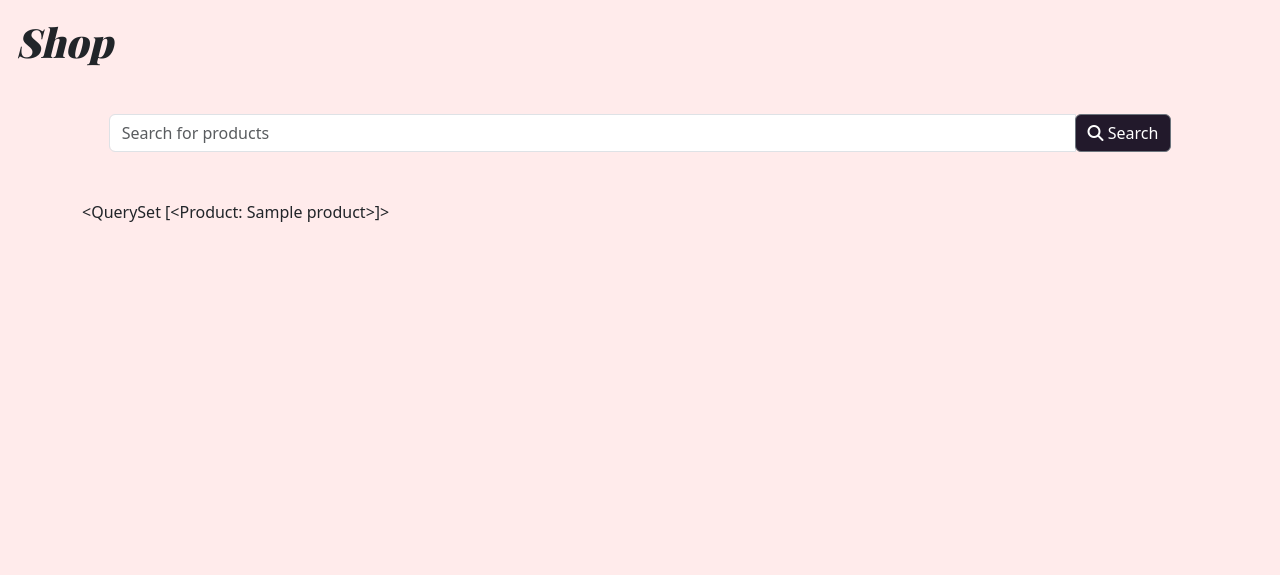
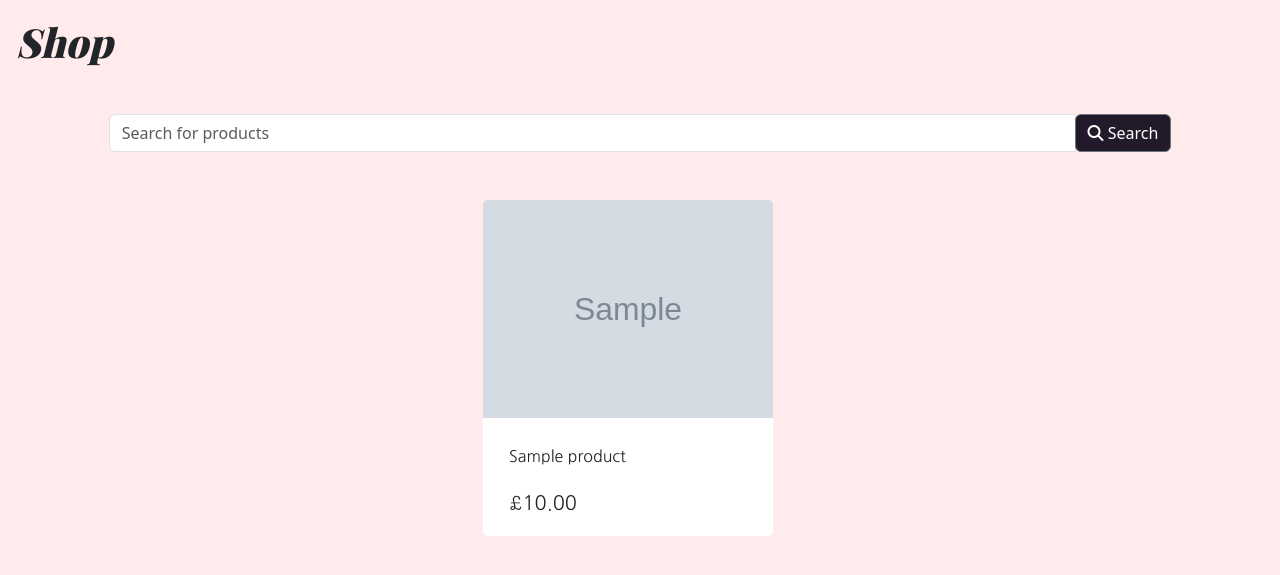
Before and after one commit to runabrandes/pp5-elegant-essentials, a Django app: page /shop/ in a window 1280 px wide. Shown: the part 174-749 px from the top of the page. Run offline with Django 5.2, Linux system fonts and the light colour scheme; tables that the repository leaves empty hold one stand-in row (values such as "Sample post"); grey boxes marked "Sample" are stand-in pictures; some libraries are stand-ins or nearby versions; some web fonts are replaced.

Commit message:
Implemented products layout in shop.html

```diff
--- a/shop/templates/shop/shop.html
+++ b/shop/templates/shop/shop.html
@@ -11,21 +11,66 @@
     <div class="col col-10 ">
         <form method="GET" action="">
             <div class="input-group">
-                <input type="text" class="form-control" name="q" placeholder="Search for products"
-                    aria-label="Search">
+                <input type="text" class="form-control" name="q" placeholder="Search for products" aria-label="Search">
                 <div class="input-group-append">
-                    <button class="btn btn-dark text-white btn-outline-secondary" type="submit"><i class="fa-solid fa-magnifying-glass"></i> Search</button>
+                    <button class="btn btn-dark text-white btn-outline-secondary" type="submit"><i
+                            class="fa-solid fa-magnifying-glass"></i> Search</button>
                 </div>
             </div>
         </form>
     </div>
 </div>
 
-<div class="container">
-    <div class="row">
-        <div class="col">
-            {{ products }}
+<div class="container-fluid">
+    <div class="row product-container col-12 justify-content-center">
+        {% for product in products %}
+        <div class="col-sm-6 col-md-4 col-lg-3">
+            <div class="card h-100 border-0">
+                {% if product.image %}
+                <a href="">
+                    <img class="card-img-top img-fluid" src="{{ product.image.url }}" alt="{{ product.product_name }}">
+                </a>
+                {% else %}
+                <a href="">
+                    <img class="card-img-top img-fluid" src="{% static 'path/to/noimage.png' %}" alt="{{ product.product_name }}">
+                </a>
+                {% endif %}
+                <div class="card-body pb-0">
+                    <p class="mb-0">{{ product.product_name }}</p>
+                </div>
+                <div class="card-footer bg-white pt-0 border-0 text-left">
+                    <p class="lead mb-0 text-left font-weight-bold">£{{ product.price }}</p>
+                </div>
+            </div>
         </div>
+
+        {% if forloop.counter|divisibleby:1 %}
+        <div class="col-12 d-sm-none mb-5">
+            <hr>
+        </div>
+        {% endif %}
+        {% if forloop.counter|divisibleby:2 %}
+        <div class="col-12 d-none d-sm-block d-md-block d-lg-none mb-5">
+            <hr>
+        </div>
+        {% endif %}
+        {% if forloop.counter|divisibleby:3 %}
+        <div class="col-12 d-none d-lg-block d-xl-none mb-5">
+            <hr>
+        </div>
+        {% endif %}
+        {% if forloop.counter|divisibleby:4 %}
+        <div class="col-12 d-none d-xl-block mb-5">
+            <hr>
+        </div>
+        {% endif %}
+        {% endfor %}
+
+        {% if products|length == 0 %}
+        <div class="col-12">
+            <p>No products available.</p>
+        </div>
+        {% endif %}
     </div>
 </div>
 
```
